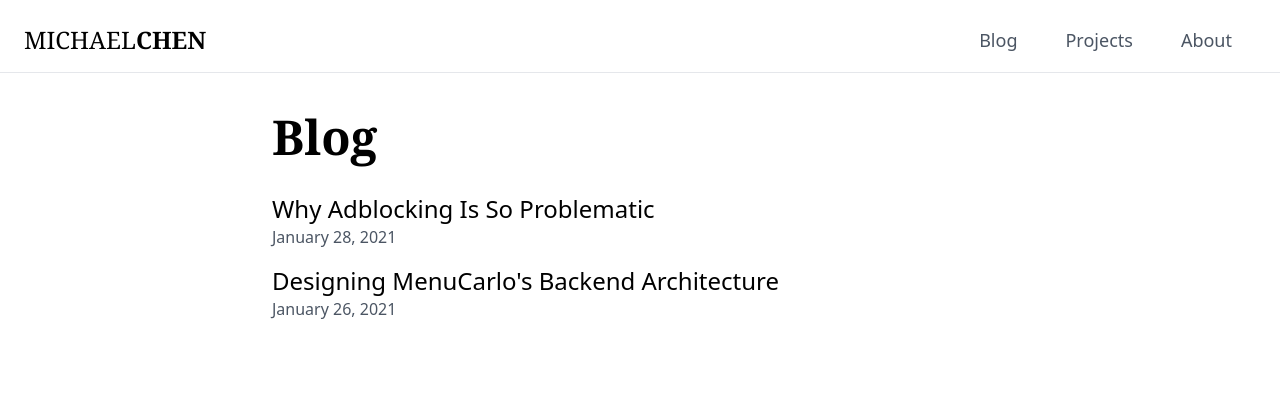
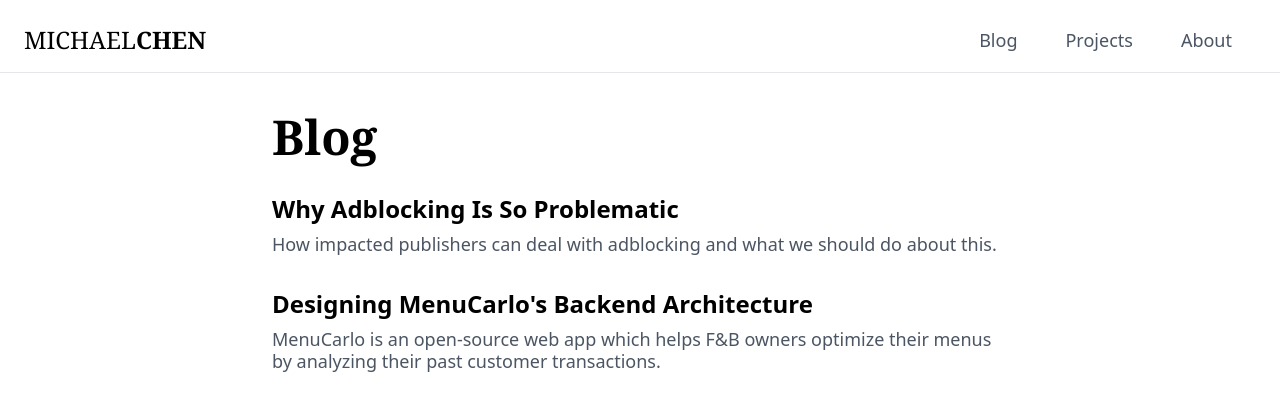
Before and after one commit to michaelchen-lab/blog, a Next.js app: page /blog in a window 1280 px wide. Shown: the top 410 px of the page. Built offline with nearby package versions, Linux system fonts and the light colour scheme.

Commit message:
Add description field of blogs posts

```diff
--- a/pages/blog.js
+++ b/pages/blog.js
@@ -9,19 +9,19 @@ const Blog = ({ allPostsData }) => {
         <>
             <Head>
                 <title>Blog | Michael Chen</title>
-                <meta name="description" content="Find out about web development, data science and econometrics, amongst other things." />
+                <meta name="description" content="A blog for web development, data science and econometrics, amongst other things." />
             </Head>
             <main>
                 <div className="container mx-auto max-w-3xl mt-10 px-4">
                     <h1 className="font-serif text-5xl mb-8 font-semibold">Blog</h1>
-                    {allPostsData.map(({ id, date, title }) => (
-                        <div className="mb-4" key={id}>
+                    {allPostsData.map(({ id, date, title, description }) => (
+                        <div className="mb-8" key={id}>
                             <Link href={`/blog/${id}`}>
-                                <p className=" text-2xl cursor-pointer">{title}</p>
+                                <div className="cursor-pointer">
+                                    <h2 className="text-2xl font-semibold cursor-pointer">{title}</h2>
+                                    <p className="text-lg text-base leading-tight text-gray-600 mt-2">{description}</p>
+                                </div>
                             </Link>
-                            <a className="text-base text-gray-600">
-                                <Date dateString={date} />
-                            </a>
                         </div>
                     ))}
                 </div>
--- a/pages/blog/[title].js
+++ b/pages/blog/[title].js
@@ -12,6 +12,9 @@ const Post = ({postData}) => {
         <>
             <Head>
                 <title>{postData.title} | Michael Chen</title>
+
+                <meta property="og:title" content={postData.title} />
+                <meta property="og:description" content={postData.description} />
             </Head>
             <main>
                 <div className="container mx-auto max-w-3xl mt-10 px-4">
--- a/pages/projects.js
+++ b/pages/projects.js
@@ -23,8 +23,8 @@ const Projects = () => {
                             an open-source web app which helps F&B owners optimize their menus by analyzing their past customer transactions.
                         </p>
                         <p className="mt-4 mb-8">
-                            <TextLink to="https://github.com/michaelchen-lab/menucarlo-backend#demo">Demo</TextLink> | {' '}
-                            <TextLink to="/blog/menucarlo-backend">Backend Architecture</TextLink> | {' '}
+                            <TextLink to="https://github.com/michaelchen-lab/menucarlo-backend#demo">Demo</TextLink> · {' '}
+                            <TextLink to="/blog/menucarlo-backend">Backend Architecture</TextLink> · {' '}
                             <TextLink to="https://github.com/michaelchen-lab/menucarlo-backend">Source Code</TextLink>
                         </p>
                         <SectionTitle name="FastDash" />
@@ -39,7 +39,7 @@ const Projects = () => {
                             using just a URL.
                         </p>
                         <p className="mt-4 mb-8">
-                            <TextLink to="https://www.youtube.com/watch?v=sZFrC2hdzlY&ab_channel=michaelchen">Demo</TextLink> | {' '}
+                            <TextLink to="https://www.youtube.com/watch?v=sZFrC2hdzlY&ab_channel=michaelchen">Demo</TextLink> · {' '}
                             <TextLink to="https://github.com/michaelchen-lab/menucarlo-backend">Source Code</TextLink>
                         </p>
                     </section>
--- a/posts/menucarlo-backend.md
+++ b/posts/menucarlo-backend.md
@@ -1,6 +1,7 @@
 ---
 title: Designing MenuCarlo's Backend Architecture
 date: "20210126"
+description: MenuCarlo is an open-source web app which helps F&B owners optimize their menus by analyzing their past customer transactions.
 ---
 MenuCarlo is an open-source web app which helps F&B owners optimize their menus by analyzing their past customer transactions. During my internship at AI Singapore, I was appointed lead developer of this project. Our goal is to empower small F&B establishments by putting the power of data science in their hands.
 
--- a/posts/why-adblocking-is-so-problematic.md
+++ b/posts/why-adblocking-is-so-problematic.md
@@ -1,6 +1,7 @@
 ---
 title: Why Adblocking Is So Problematic
 date: "20210128"
+description: How impacted publishers can deal with adblocking and what we should do about this.
 ---
 According to Wikipedia, adblocking is a software capability for blocking or altering online ads in a web browser. This often comes in the form of a browser extension, such as [Adblock Plus](https://adblockplus.org/).
 
--- a/public/admin/config.yml
+++ b/public/admin/config.yml
@@ -15,4 +15,5 @@ collections:
     fields: # The fields for each document, usually in front matter
       - {label: "title", name: "title", widget: "string"}
       - {label: "date", name: "date", widget: "datetime", format: "YYYYMMDD", date_format: "YYYYMMDD", time_format: false}
+      - {label: "description", name: "description", widget: "text"}
       - {label: "body", name: "body", widget: "markdown"}
```
